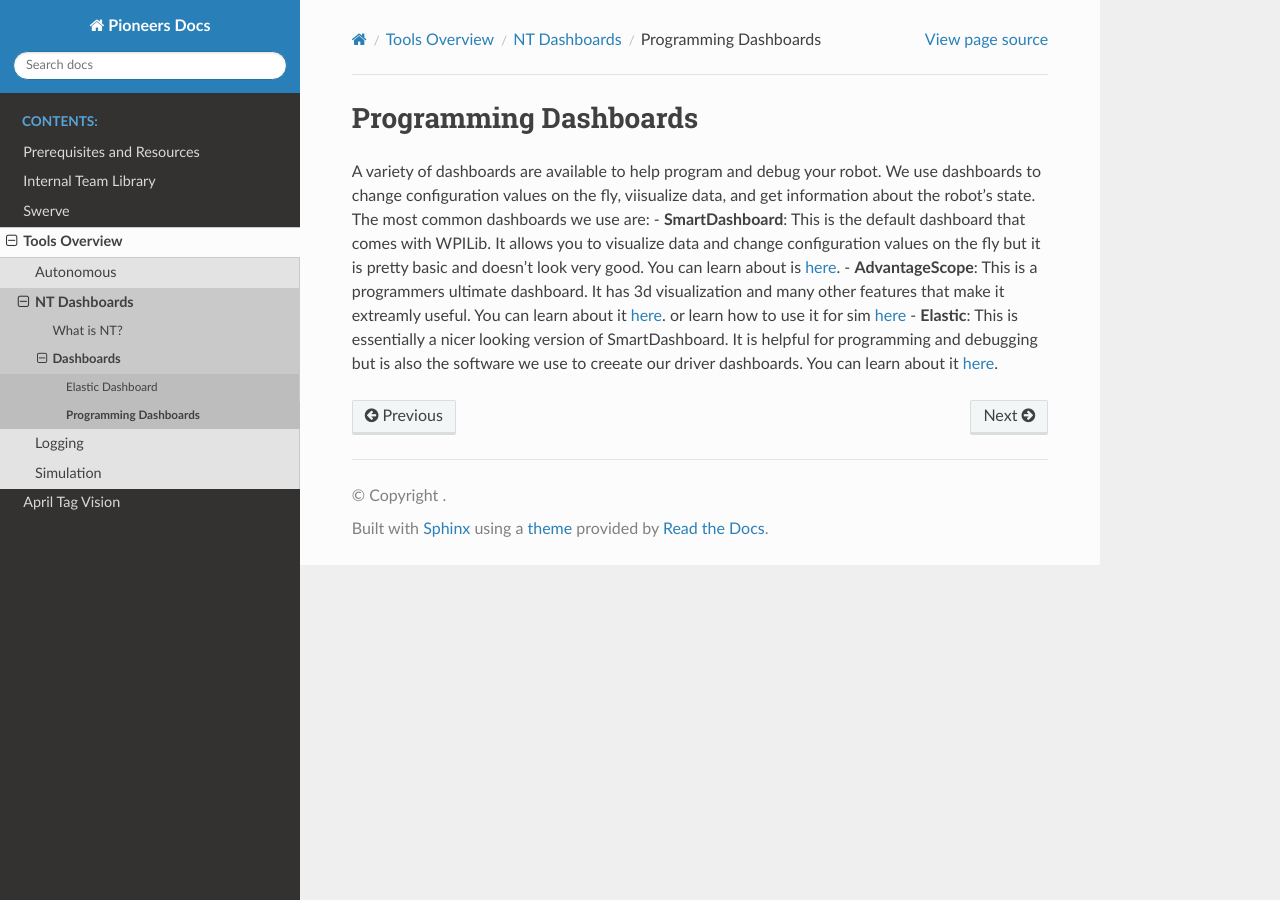
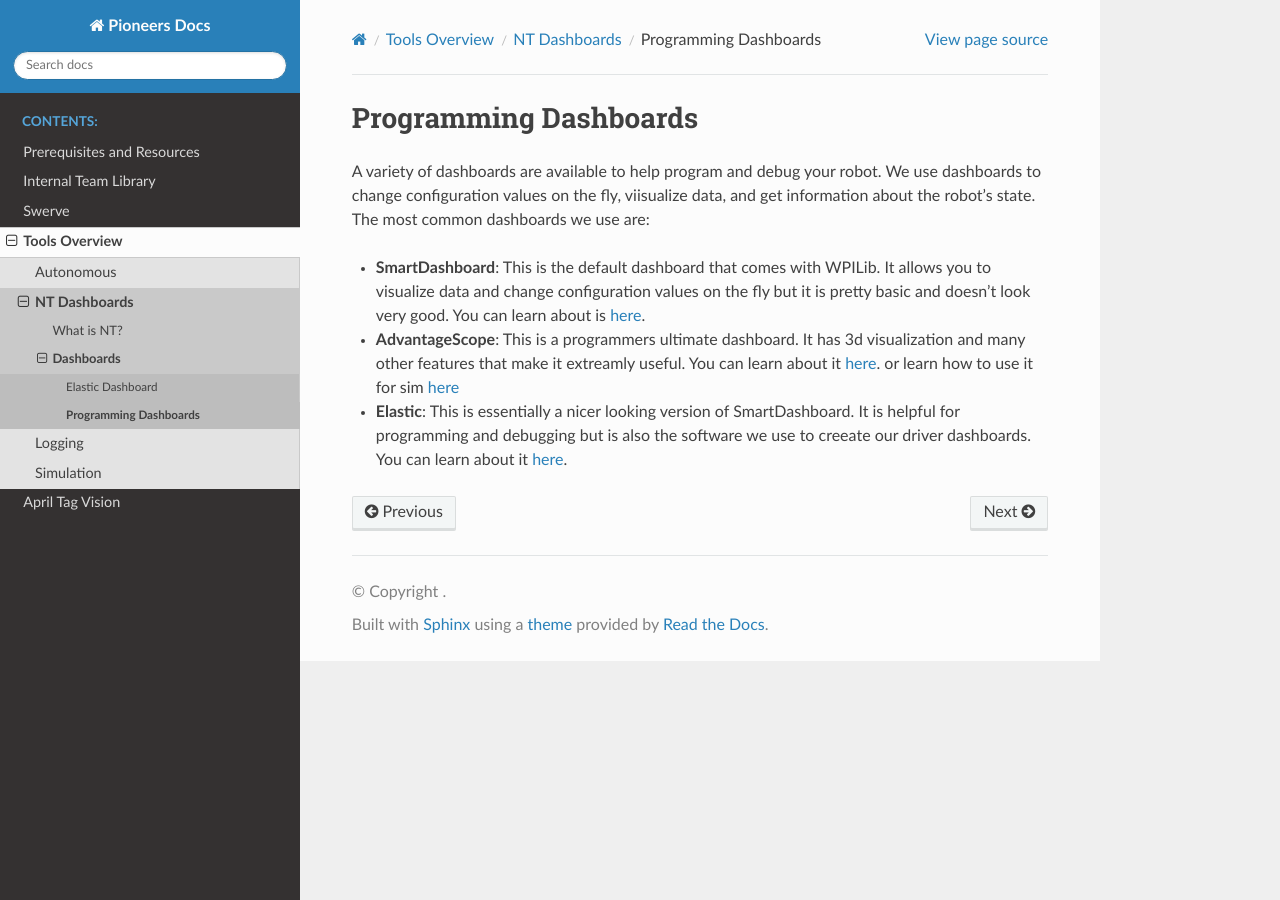
Before and after one commit to GreenTomato5/Pioneers-Controls-Docs, a Sphinx documentation site: the page built from docs/source/tools/dashboards/programmingDashboards.rst, in a window 1280 px wide. Built offline with Sphinx 7.4.7 and the Read the Docs theme 3.1.0, drawn with Linux system fonts in a browser that asks for light colours; pages that are not in the unit, such as notebooks, are missing from menus.

Commit message:
formatting

```diff
--- a/docs/source/tools/dashboards/elastic.rst
+++ b/docs/source/tools/dashboards/elastic.rst
@@ -1,6 +1,7 @@
 Elastic Dashboard
 ========================
 Elastic is a dashboard that is used to visualize data and change configuration values on the fly. It is essentially a more polished version of SmartDashboard and is used for both programming and driver dashboards. This is the dashboard we use for our driver dashboards. It has a nice user interface and allows you to create custom dashboards with various widgets to display data in different formats.
+
 .. note::
     You can learn more about Elastic and how to use it `here <https://frc-elastic.gitbook.io/docshttps://frc-elastic.gitbook.io/docs>`_.
 
--- a/docs/source/tools/dashboards/programmingDashboards.rst
+++ b/docs/source/tools/dashboards/programmingDashboards.rst
@@ -3,6 +3,7 @@
 
 A variety of dashboards are available to help program and debug your robot. We use dashboards to change configuration values on the fly, viisualize data, and get information about the robot's state.
 The most common dashboards we use are:
-- **SmartDashboard**: This is the default dashboard that comes with WPILib. It allows you to visualize data and change configuration values on the fly but it is pretty basic and doesn't look very good. You can learn about is `here <https://docs.wpilib.org/en/stable/docs/software/dashboards/smartdashboard/smartdashboard-intro.html>`_.
-- **AdvantageScope**: This is a programmers ultimate dashboard. It has 3d visualization and many other features that make it extreamly useful. You can learn about it `here <https://docs.advantagescope.org/>`_. or learn how to use it for sim `here <docs\source\tools\simulation\advantageScope.html>`_
-- **Elastic**: This is essentially a nicer looking version of SmartDashboard. It is helpful for programming and debugging but is also the software we use to creeate our driver dashboards. You can learn about it `here <elastic.html>`_.
+
+* **SmartDashboard**: This is the default dashboard that comes with WPILib. It allows you to visualize data and change configuration values on the fly but it is pretty basic and doesn't look very good. You can learn about is `here <https://docs.wpilib.org/en/stable/docs/software/dashboards/smartdashboard/smartdashboard-intro.html>`_.
+* **AdvantageScope**: This is a programmers ultimate dashboard. It has 3d visualization and many other features that make it extreamly useful. You can learn about it `here <https://docs.advantagescope.org/>`_. or learn how to use it for sim `here <docs\source\tools\simulation\advantageScope.html>`_
+* **Elastic**: This is essentially a nicer looking version of SmartDashboard. It is helpful for programming and debugging but is also the software we use to creeate our driver dashboards. You can learn about it `here <elastic.html>`_.
```
